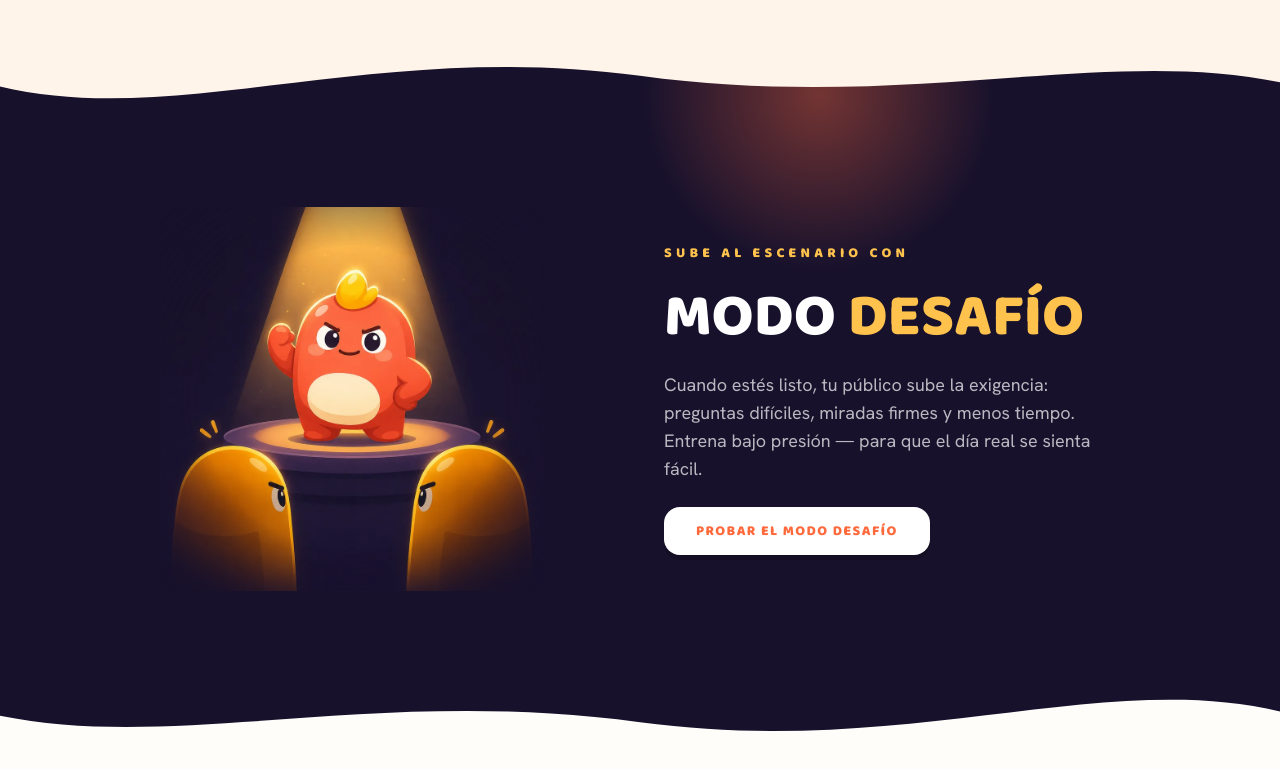
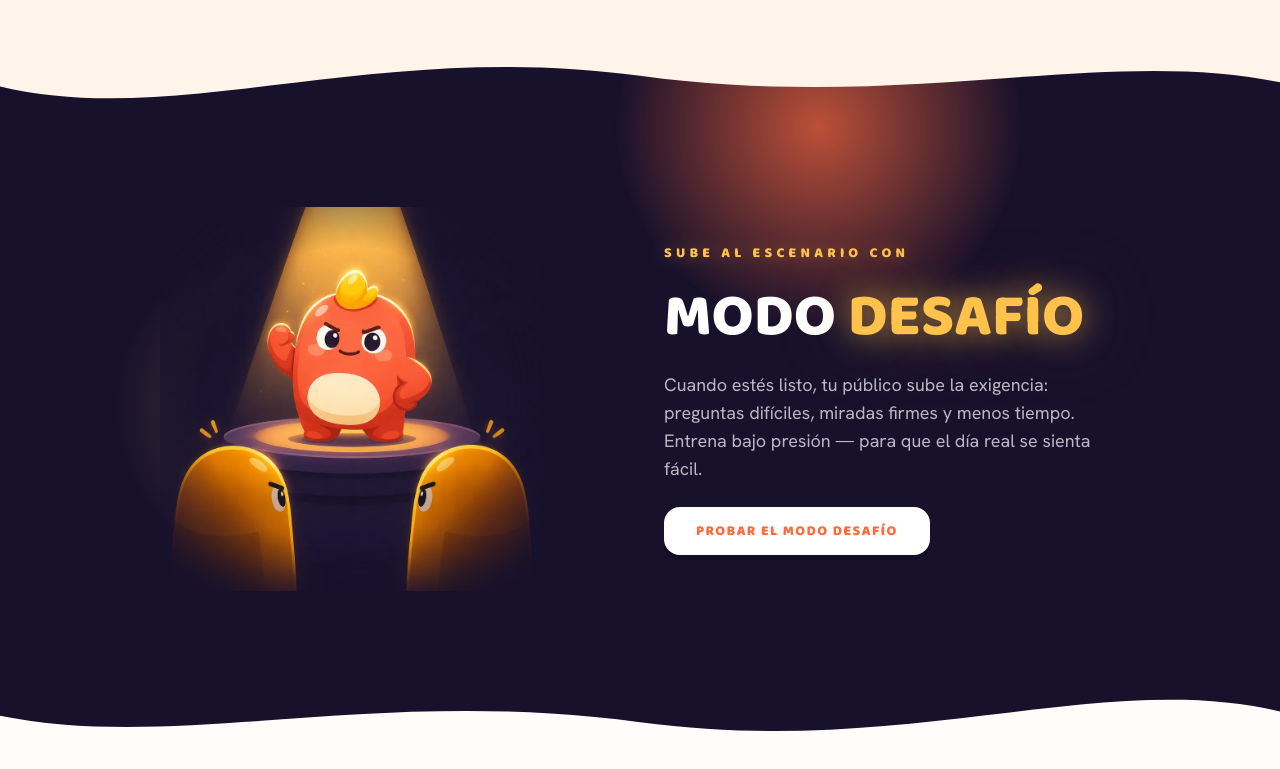
Before and after one commit to oratorIA-ProyectoTesis/LandingPage, a React (Vite) app: page / in a window 1280 px wide. Shown: the part 4090-4859 px from the top of the page. Built offline with nearby package versions, Linux system fonts and the light colour scheme.

Commit message:
feat: stage-light glow — amber text shadows, breathing halos in challenge section

```diff
--- a/src/index.css
+++ b/src/index.css
@@ -70,6 +70,28 @@ h4 {
   }
 }
 
+/* Slow breathing glow for stage lights (Challenge section) */
+@keyframes glow-pulse {
+  0%,
+  100% {
+    opacity: 0.45;
+  }
+  50% {
+    opacity: 0.75;
+  }
+}
+
+.glow-pulse {
+  animation: glow-pulse 5s ease-in-out infinite;
+}
+
+@media (prefers-reduced-motion: reduce) {
+  .glow-pulse {
+    animation: none;
+    opacity: 0.55;
+  }
+}
+
 /* Horizontal scroll without visible scrollbar (mobile strips) */
 .no-scrollbar {
   scrollbar-width: none;
--- a/src/sections/Challenge.tsx
+++ b/src/sections/Challenge.tsx
@@ -14,8 +14,17 @@ export function Challenge() {
       {/* warm spotlight glow */}
       <div
         aria-hidden="true"
-        className="pointer-events-none absolute -top-32 left-[64%] h-96 w-96 -translate-x-1/2 rounded-full opacity-40"
+        className="glow-pulse pointer-events-none absolute -top-32 left-[64%] h-[28rem] w-[28rem] -translate-x-1/2 rounded-full"
         style={{ background: 'radial-gradient(circle, #FF6A3D 0%, transparent 65%)' }}
+      />
+      {/* amber halo continuing Vox's spotlight on the artwork side */}
+      <div
+        aria-hidden="true"
+        className="glow-pulse pointer-events-none absolute top-1/4 left-[22%] h-96 w-96 -translate-x-1/2 rounded-full"
+        style={{
+          background: 'radial-gradient(circle, rgba(255,194,77,0.55) 0%, transparent 62%)',
+          animationDelay: '2.5s',
+        }}
       />
       <div className="relative mx-auto grid max-w-6xl items-center gap-12 px-6 py-20 md:grid-cols-2">
         <div className="mx-auto w-full max-w-sm">
@@ -38,11 +47,14 @@ export function Challenge() {
           />
         </div>
         <div className="flex flex-col items-center gap-6 text-center md:items-start md:text-left">
-          <p className="font-display text-sm font-extrabold tracking-[0.3em] text-desafio uppercase">
+          <p className="font-display text-sm font-extrabold tracking-[0.3em] text-desafio uppercase [text-shadow:0_0_18px_rgba(255,194,77,0.45)]">
             Sube al escenario con
           </p>
           <h2 className="font-display text-5xl font-extrabold text-white md:text-6xl">
-            MODO <span className="text-desafio">DESAFÍO</span>
+            MODO{' '}
+            <span className="text-desafio [text-shadow:0_0_32px_rgba(255,194,77,0.65),0_0_80px_rgba(255,194,77,0.35)]">
+              DESAFÍO
+            </span>
           </h2>
           <p className="max-w-md text-lg text-white/70">
             Cuando estés listo, tu público sube la exigencia: preguntas
```
